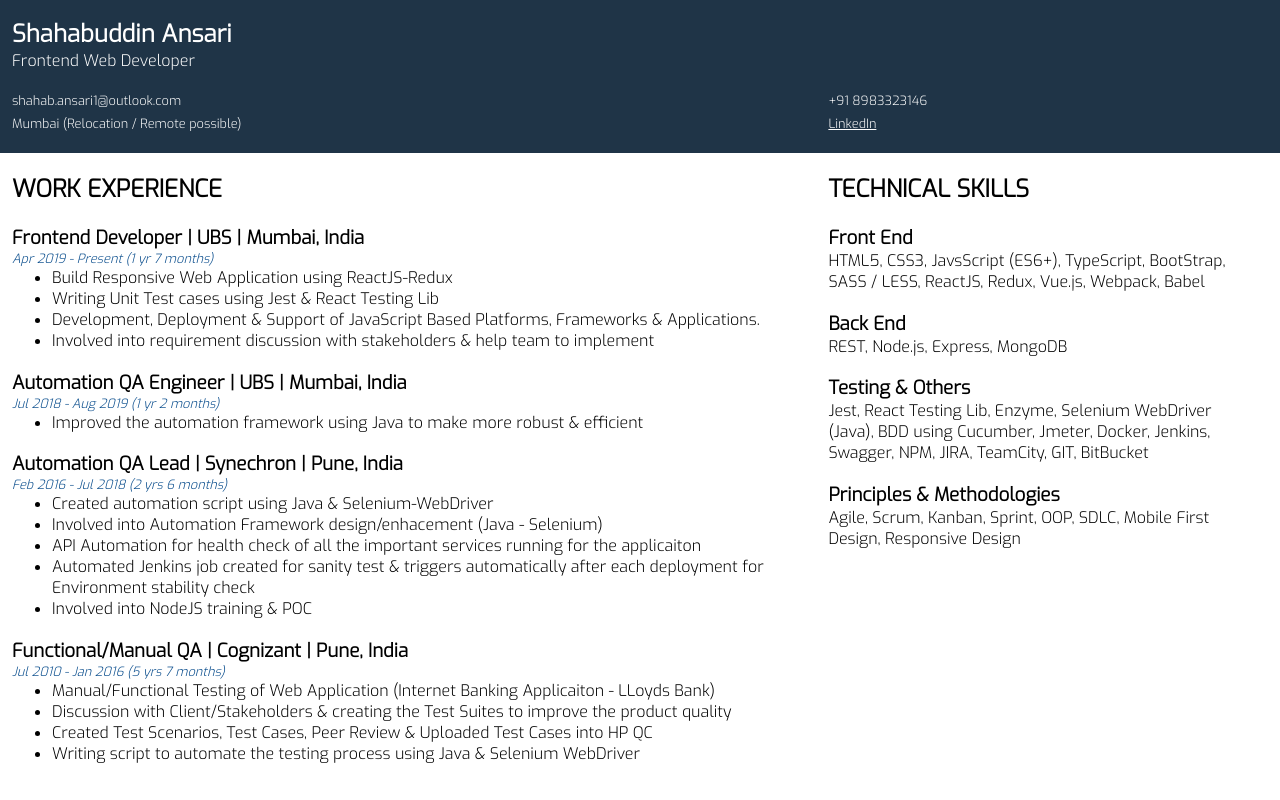
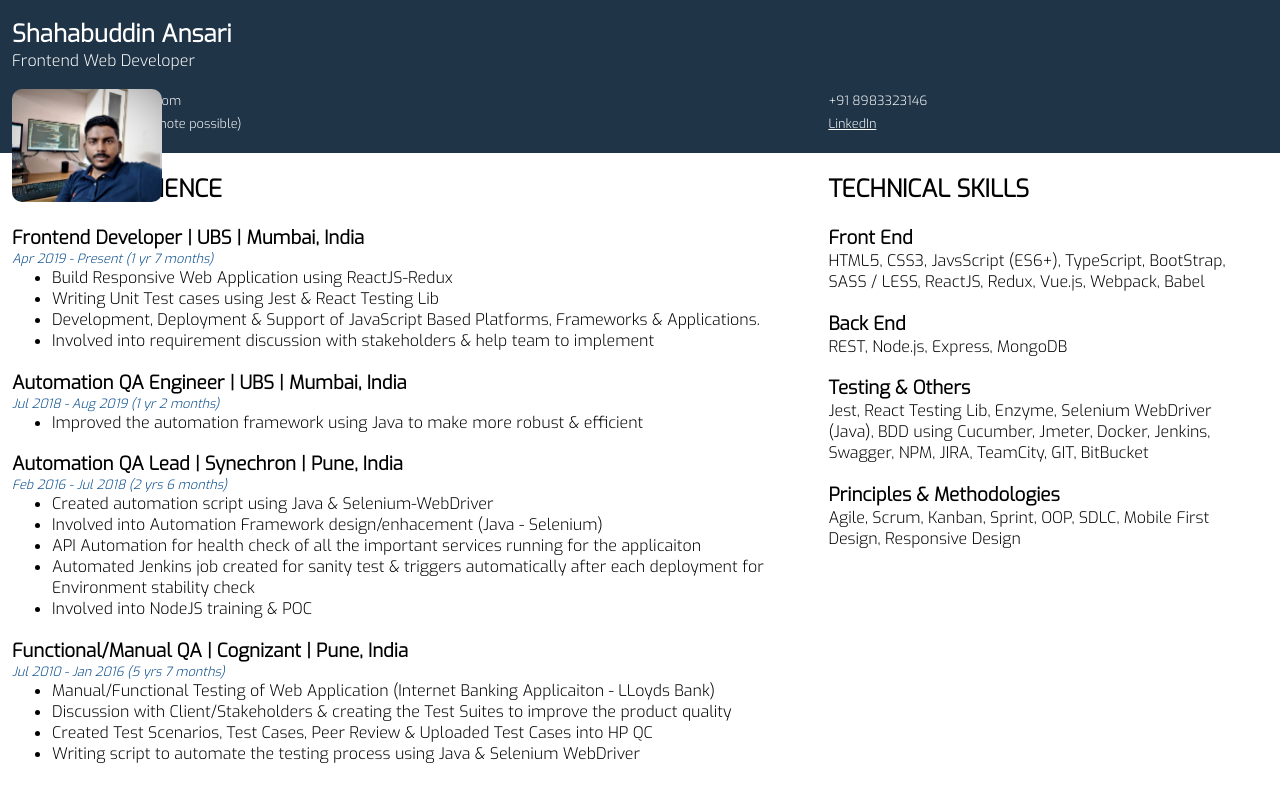
Before and after one commit to ShahabuddinAnsari/resumeCreator, a plain HTML site: page index.html in a window 1280 px wide. Drawn offline with Linux system fonts and the light colour scheme.

Commit message:
added profile image

```diff
--- a/index.html
+++ b/index.html
@@ -10,6 +10,7 @@
                 <h2 class="fullName">Shahabuddin Ansari</h2>
                 <div class="jobTitle">Frontend Web Developer</div>
                 <div class="links">
+                    <div class="profilePhoto"><img src="image/profile1.jpeg" alt="profilePic" /> </div>
                     <div class="sectionLeft">
                         <div class="email flexDisplay">shahab.ansari1@outlook.com</div>
                         <div class="location flexDisplay">Mumbai (Relocation / Remote possible)</div>
--- a/style.css
+++ b/style.css
@@ -14,6 +14,7 @@ body {
     width: 100%;
     background-color: #071f34e6;
     color: white;
+    position: relative;
 }
 
 .fullName {
@@ -96,3 +97,10 @@ body {
 ul {
     margin-top: 0;
 }
+
+img {
+    position: absolute;
+    width: 150px;
+    border-radius: 10px;
+
+}
```
Also changed, not shown: image/profile1.jpeg (added).
